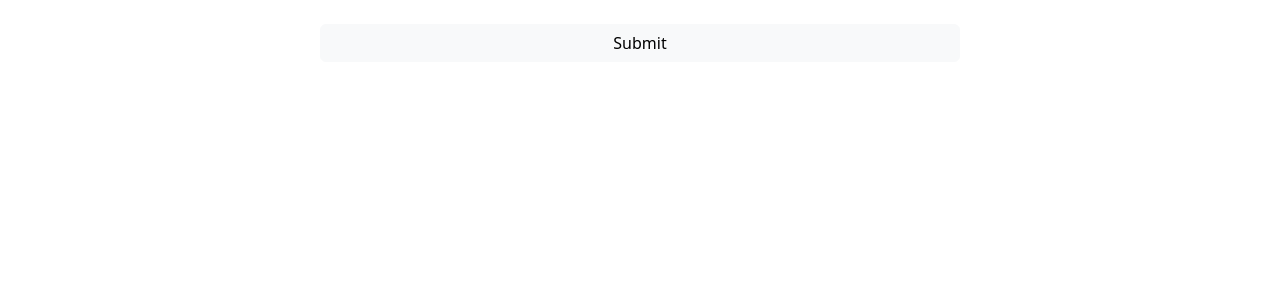
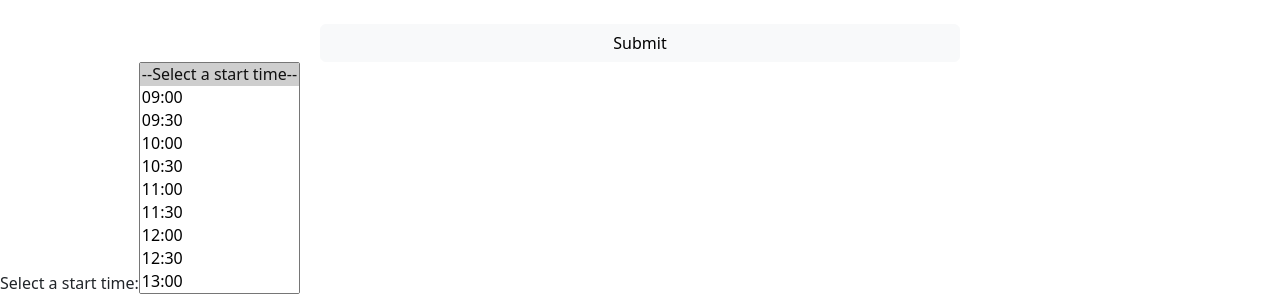
Before and after one commit to AradJoliny/HackTheBurgh25, a React (Vite) app in the folder React/: page / in a window 1280 px wide. Shown: the part 1499-1794 px from the top of the page. Before the commit the page ends 1561 px from the top, so only its background shows below. Built offline with nearby package versions, Linux system fonts and the light colour scheme.

Commit message:
added elams changes

```diff
--- a/React/package.json
+++ b/React/package.json
@@ -22,6 +22,7 @@
     "@types/react-dom": "^18.0.10",
     "@vitejs/plugin-react": "^3.1.0",
     "typescript": "^4.9.3",
-    "vite": "^4.1.0"
+    "vite": "^4.1.0",
+    "prettier": "^3.6.2"
   }
 }
--- a/React/src/App.tsx
+++ b/React/src/App.tsx
@@ -1,13 +1,14 @@
 import React from "react";
 import Title from "./components/Title";
 import CategoryDropdown from "./components/CategoryDropdown/CategoryDropdown";
-import './App.css';
-import 'bootstrap/dist/css/bootstrap.min.css';
+import "./App.css";
+import "bootstrap/dist/css/bootstrap.min.css";
 import { useState } from "react";
-import './App.css';
+import "./App.css";
 import Map from "./components/StartMap/Map";
 import SubmitButton from "./components/StartMap/SubmitButton";
 import Slider from "./components/StartMap/Slider";
+import Time from "./components/Time";
 
 const App: React.FC = () => {
   const [radius, setRadius] = useState<number>(50); // shared radius state
@@ -21,27 +22,32 @@ const App: React.FC = () => {
     "Outdoor",
     "Live Events",
     "Drinks",
-    "Shopping"
+    "Shopping",
   ];
 
   return (
     <>
       <div className="App">
         <div className="content">
-            <CategoryDropdown items={items}/>
-            <Title/>
+          <CategoryDropdown items={items} />
+          <Title />
         </div>
       </div>
       <div className="app">
-          <div><Title/></div>
+        <div>
+          <Title />
+        </div>
         {/* Pass radius state to Map */}
-          <Map radius={radius}/>
+        <Map radius={radius} />
         {/* Pass radius state and setter to Slider */}
-          <Slider radius={radius} setRadius={setRadius}/>
+        <Slider radius={radius} setRadius={setRadius} />
       </div>
-        <div><SubmitButton/></div>
+      <div>
+        <SubmitButton />
+      </div>
+      <Time />
     </>
   );
-}
+};
 
 export default App;
--- /dev/null
+++ b/React/src/components/Time.tsx
@@ -0,0 +1,44 @@
+import React, { useState } from "react";
+
+function Time() {
+  const [selectedTime, setSelectedTime] = useState("");
+
+  const generateTimes = () => {
+    // Creates a list of times from
+    const times: string[] = [];
+    for (let h = 9; h < 22; h++) {
+      const hour = h.toString().padStart(2, "0");
+      for (let m = 0; m < 60; m += 30) {
+        const minute = m.toString().padStart(2, "0");
+        times.push(`${hour}:${minute}`);
+      }
+    }
+    return times;
+  };
+  const times = generateTimes();
+
+  const handleChange = (e: React.ChangeEvent<HTMLSelectElement>) => {
+    setSelectedTime(e.target.value);
+  };
+
+  const jsonString = selectedTime
+    ? JSON.stringify({ "start-time": selectedTime })
+    : "";
+
+  return (
+    <div>
+      <label htmlFor="start-time">Select a start time: </label>
+      <select id="time" value={selectedTime} onChange={handleChange} size={10}>
+        <option value="">--Select a start time--</option>
+        {times.map((time, index) => (
+          <option key={index} value={time}>
+            {time}
+          </option>
+        ))}
+      </select>
+
+      {selectedTime && <p>Selected start time: {selectedTime}</p>}
+    </div>
+  );
+}
+export default Time;
```
Also changed, not shown: 1 other file (tests, documents, lock files or other folders). Lines whose indentation alone changed are shown as unchanged.
